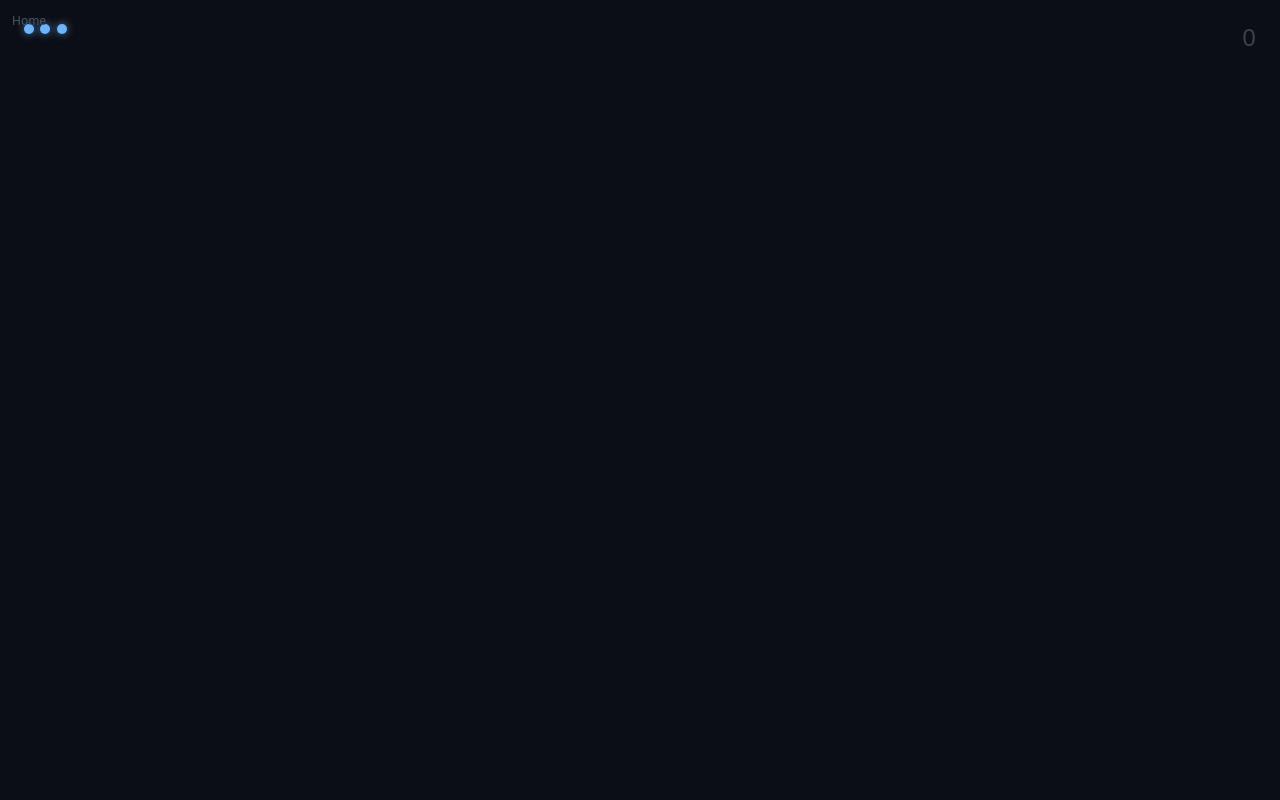
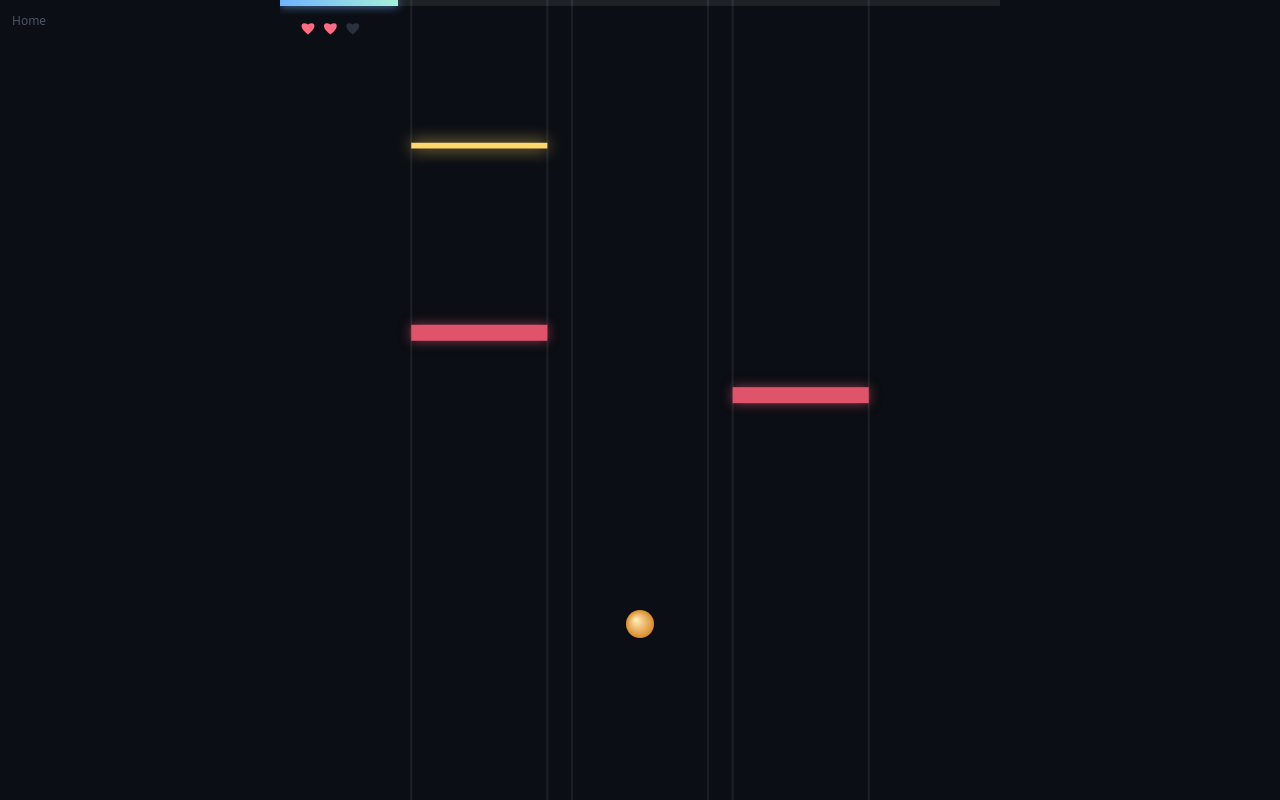
Before and after one commit to comp4020-agentic-coding-studio/comp4020-crit5-saiuppalapati7443, a website built with Vite: page index.html in a window 1280 px wide. Built offline with nearby package versions, Linux system fonts and the light colour scheme.

Commit message:
feat: Marble Crash renderer, input, and no-tutorial UI
Canvas top-down scroller: marble fixed near the bottom, hazards and
gold gates scroll in from a fixed view distance so the first hazard is
already visible and slowly approaching on the very first frame — no
caption needed to explain what's coming. Keyboard (A/D, arrows) and
pointer/touch (tap or drag either half of the stage) drive the same
continuous steer input. Hearts and a top progress bar are the only HUD;
loss/win are communicated by a screen flash and a dimmed/gold track,
with a tap or keypress restarting via resetGame() — no page reload, no
modal, no instructional text anywhere.

```diff
--- a/index.html
+++ b/index.html
@@ -3,10 +3,10 @@
   <head>
     <meta charset="UTF-8" />
     <meta name="viewport" content="width=device-width, initial-scale=1.0" />
-    <title>Tether</title>
+    <title>Marble Crash</title>
     <meta
       name="description"
-      content="Tether — pull the orb back on its elastic tether and let go to launch it at the glowing target."
+      content="Marble Crash — steer a rolling marble down a 3-lane track, dodge the hazards, and ride the gold gates through to the finish."
     />
 
     <meta property="og:type" content="website" />
@@ -22,17 +22,17 @@
       </nav>
     </header>
     <main>
-      <h1 class="visually-hidden">Tether</h1>
+      <h1 class="visually-hidden">Marble Crash</h1>
       <div id="stage">
         <canvas id="scene"></canvas>
-        <div id="score">0</div>
-        <div id="misses">
-          <span class="pip lit"></span>
-          <span class="pip lit"></span>
-          <span class="pip lit"></span>
+        <div id="progress"><div id="progress-fill"></div></div>
+        <div id="hearts">
+          <span class="heart lit"></span>
+          <span class="heart lit"></span>
+          <span class="heart lit"></span>
         </div>
       </div>
     </main>
-    <script type="module" src="./game.js"></script>
+    <script type="module" src="./src/main.ts"></script>
   </body>
 </html>
--- /dev/null
+++ b/src/main.ts
@@ -0,0 +1,238 @@
+import {
+  createInitialState,
+  resetGame,
+  stepGame,
+  LANES,
+  LANE_HALF_WIDTH,
+  GRACE_MS,
+  type GameState,
+} from "./engine/marble.ts";
+
+const stage = document.getElementById("stage") as HTMLDivElement;
+const canvas = document.getElementById("scene") as HTMLCanvasElement;
+const ctx = canvas.getContext("2d")!;
+const progressFill = document.getElementById("progress-fill") as HTMLDivElement;
+const heartEls = Array.from(document.querySelectorAll("#hearts .heart"));
+
+// How far ahead (in distance units) the top of the screen looks — small
+// enough that the marble's own base speed still reads as "rolling", large
+// enough that the first hazard is visible from the very first frame instead
+// of popping in, which is what gives it "ample reaction time" for free.
+const VIEW_DISTANCE = 3000;
+
+let width = 0;
+let height = 0;
+let baseY = 0;
+let horizontalScale = 0;
+
+function resize(): void {
+  const rect = stage.getBoundingClientRect();
+  width = rect.width;
+  height = rect.height;
+  baseY = height * 0.78;
+  horizontalScale = width * 0.36;
+  const dpr = window.devicePixelRatio || 1;
+  canvas.width = width * dpr;
+  canvas.height = height * dpr;
+  canvas.style.width = `${width}px`;
+  canvas.style.height = `${height}px`;
+  ctx.setTransform(dpr, 0, 0, dpr, 0, 0);
+}
+
+function trackX(x: number): number {
+  return width / 2 + x * horizontalScale;
+}
+
+function laneCenterX(lane: -1 | 0 | 1): number {
+  return trackX(LANES[lane + 1]);
+}
+
+const laneWidthPx = () => horizontalScale * LANE_HALF_WIDTH * 1.5;
+
+let state: GameState = createInitialState(1);
+let keySteer: -1 | 0 | 1 = 0;
+let pointerSteer: -1 | 0 | 1 = 0;
+let pointerActive = false;
+let lastTime = 0;
+
+function currentSteer(): -1 | 0 | 1 {
+  return pointerActive ? pointerSteer : keySteer;
+}
+
+function flash(kind: "flash-hit" | "flash-boost"): void {
+  stage.classList.remove("flash-hit", "flash-boost");
+  void stage.offsetWidth;
+  stage.classList.add(kind);
+}
+
+function stagePointFromEvent(e: PointerEvent): { x: number } {
+  const rect = stage.getBoundingClientRect();
+  return { x: e.clientX - rect.left };
+}
+
+function steerFromPoint(x: number): -1 | 0 | 1 {
+  return x < width / 2 ? -1 : 1;
+}
+
+stage.addEventListener("pointerdown", (e) => {
+  if (state.isLost || state.isWon) {
+    state = resetGame();
+    stage.classList.remove("gameover", "won", "flash-hit", "flash-boost");
+    return;
+  }
+  pointerActive = true;
+  pointerSteer = steerFromPoint(stagePointFromEvent(e).x);
+  stage.setPointerCapture(e.pointerId);
+});
+
+stage.addEventListener("pointermove", (e) => {
+  if (!pointerActive) return;
+  pointerSteer = steerFromPoint(stagePointFromEvent(e).x);
+});
+
+function endPointer(): void {
+  pointerActive = false;
+  pointerSteer = 0;
+}
+
+stage.addEventListener("pointerup", endPointer);
+stage.addEventListener("pointercancel", endPointer);
+
+window.addEventListener("keydown", (e) => {
+  if (state.isLost || state.isWon) {
+    state = resetGame();
+    stage.classList.remove("gameover", "won", "flash-hit", "flash-boost");
+    return;
+  }
+  if (e.key === "ArrowLeft" || e.key === "a" || e.key === "A") keySteer = -1;
+  else if (e.key === "ArrowRight" || e.key === "d" || e.key === "D") keySteer = 1;
+});
+
+window.addEventListener("keyup", (e) => {
+  if (
+    (e.key === "ArrowLeft" || e.key === "a" || e.key === "A") && keySteer === -1
+  ) {
+    keySteer = 0;
+  } else if (
+    (e.key === "ArrowRight" || e.key === "d" || e.key === "D") && keySteer === 1
+  ) {
+    keySteer = 0;
+  }
+});
+
+function drawLanes(): void {
+  ctx.strokeStyle = "rgba(255, 255, 255, 0.08)";
+  ctx.lineWidth = 2;
+  for (const laneX of LANES) {
+    const left = trackX(laneX) - laneWidthPx() / 2;
+    const right = trackX(laneX) + laneWidthPx() / 2;
+    for (const edge of [left, right]) {
+      ctx.beginPath();
+      ctx.moveTo(edge, 0);
+      ctx.lineTo(edge, height);
+      ctx.stroke();
+    }
+  }
+}
+
+function distanceToY(objDistance: number): number {
+  return baseY - (objDistance - state.distance) * (baseY / VIEW_DISTANCE);
+}
+
+function drawObstacles(): void {
+  for (const obstacle of state.obstacles) {
+    if (obstacle.hit) continue;
+    const y = distanceToY(obstacle.distance);
+    if (y < -40 || y > height + 40) continue;
+    const x = laneCenterX(obstacle.lane);
+    const w = laneWidthPx();
+    const h = 16;
+    ctx.fillStyle = "#e0546b";
+    ctx.shadowColor = "rgba(224, 84, 107, 0.6)";
+    ctx.shadowBlur = 12;
+    ctx.fillRect(x - w / 2, y - h / 2, w, h);
+    ctx.shadowBlur = 0;
+  }
+}
+
+function drawGates(now: number): void {
+  for (const gate of state.gates) {
+    if (gate.used) continue;
+    const y = distanceToY(gate.distance);
+    if (y < -40 || y > height + 40) continue;
+    const x = laneCenterX(gate.lane);
+    const w = laneWidthPx();
+    const pulse = 0.2 * Math.sin(now / 200);
+    ctx.strokeStyle = "#ffd76a";
+    ctx.lineWidth = 6 + pulse * 4;
+    ctx.shadowColor = "rgba(255, 215, 106, 0.85)";
+    ctx.shadowBlur = 16;
+    ctx.beginPath();
+    ctx.moveTo(x - w / 2, y);
+    ctx.lineTo(x + w / 2, y);
+    ctx.stroke();
+    ctx.shadowBlur = 0;
+  }
+}
+
+function drawMarble(now: number): void {
+  const x = trackX(state.x);
+  const boosted = state.elapsed < state.boostUntil;
+  const invulnerable = state.elapsed < state.invulnerableUntil;
+  // Blink during the grace window rather than just holding a static tint —
+  // an unmoving color change read as "the game is paused" in early
+  // playtesting, a blink reads as "I'm briefly safe."
+  if (invulnerable && Math.floor(now / 100) % 2 === 0) return;
+
+  const radius = 14;
+  const gradient = ctx.createRadialGradient(x - 4, baseY - 4, 1, x, baseY, radius);
+  if (boosted) {
+    gradient.addColorStop(0, "#fff6d8");
+    gradient.addColorStop(1, "#ffd76a");
+  } else {
+    gradient.addColorStop(0, "#ffe9b0");
+    gradient.addColorStop(1, "#d98a2b");
+  }
+  ctx.fillStyle = gradient;
+  ctx.shadowColor = boosted ? "rgba(255, 215, 106, 0.9)" : "rgba(0, 0, 0, 0)";
+  ctx.shadowBlur = boosted ? 20 : 0;
+  ctx.beginPath();
+  ctx.arc(x, baseY, radius, 0, Math.PI * 2);
+  ctx.fill();
+  ctx.shadowBlur = 0;
+}
+
+function updateHud(): void {
+  const pct = Math.min(100, (state.distance / state.finishDistance) * 100);
+  progressFill.style.width = `${pct}%`;
+  heartEls.forEach((el, i) => {
+    el.classList.toggle("lit", i < state.hearts);
+  });
+}
+
+function frame(now: number): void {
+  resize();
+  ctx.clearRect(0, 0, width, height);
+
+  const dt = lastTime === 0 ? 16 : Math.min(now - lastTime, 50);
+  lastTime = now;
+
+  if (!state.isWon && !state.isLost) {
+    state = stepGame(state, { steer: currentSteer() }, dt);
+    if (state.justHit) flash("flash-hit");
+    if (state.justBoosted) flash("flash-boost");
+    if (state.isLost) stage.classList.add("gameover");
+    if (state.isWon) stage.classList.add("won");
+  }
+
+  drawLanes();
+  drawObstacles();
+  drawGates(now);
+  drawMarble(now);
+  updateHud();
+
+  requestAnimationFrame(frame);
+}
+
+resize();
+requestAnimationFrame(frame);
--- a/styles.css
+++ b/styles.css
@@ -53,8 +53,11 @@ main {
   position: relative;
   width: 100%;
   height: 100%;
+  max-width: 720px;
+  margin: 0 auto;
   overflow: hidden;
   cursor: default;
+  touch-action: none;
 }
 
 #scene {
@@ -63,41 +66,50 @@ main {
   display: block;
 }
 
-#score {
+#progress {
+  position: absolute;
+  top: 0;
+  left: 0;
+  right: 0;
+  height: 6px;
+  background: rgba(255, 255, 255, 0.08);
+  z-index: 5;
+}
+
+#progress-fill {
+  height: 100%;
+  width: 0%;
+  background: linear-gradient(90deg, #6fb3ff, #a6f0d8);
+  box-shadow: 0 0 10px rgba(111, 179, 255, 0.8);
+  transition: width 0.1s linear;
+}
+
+#hearts {
   position: absolute;
   top: 1.25rem;
-  right: 1.5rem;
-  font-size: 1.5rem;
-  font-variant-numeric: tabular-nums;
-  color: #3a4152;
-  z-index: 5;
-  user-select: none;
-}
-
-#misses {
-  position: absolute;
-  top: 1.5rem;
-  left: 1.5rem;
+  left: 1.25rem;
   display: flex;
   gap: 0.4rem;
   z-index: 5;
 }
 
-.pip {
-  width: 10px;
-  height: 10px;
-  border-radius: 50%;
+.heart {
+  width: 16px;
+  height: 16px;
   background: #2a3040;
-  box-shadow: inset 0 0 0 1px rgba(255, 255, 255, 0.05);
+  clip-path: path(
+    "M8 14.5 C-2 7.5 1 0.5 8 4.5 C15 0.5 18 7.5 8 14.5 Z"
+  );
   transition: background 0.3s ease, box-shadow 0.3s ease;
 }
 
-.pip.lit {
-  background: #6fb3ff;
-  box-shadow: 0 0 8px rgba(111, 179, 255, 0.7);
+.heart.lit {
+  background: #ff6b81;
+  box-shadow: 0 0 8px rgba(255, 107, 129, 0.7);
 }
 
-#stage.gameover {
+#stage.gameover,
+#stage.won {
   cursor: pointer;
 }
 
@@ -111,11 +123,16 @@ main {
   z-index: 4;
 }
 
-#stage.flash::after {
-  animation: flash 0.6s ease-out;
+#stage.flash-hit::after {
+  animation: flash-red 0.6s ease-out;
 }
 
-@keyframes flash {
+#stage.flash-boost::after {
+  background: radial-gradient(circle at 50% 50%, rgba(255, 210, 90, 0.55), transparent 65%);
+  animation: flash-gold 0.6s ease-out;
+}
+
+@keyframes flash-red {
   0% {
     opacity: 0.8;
   }
@@ -123,3 +140,12 @@ main {
     opacity: 0;
   }
 }
+
+@keyframes flash-gold {
+  0% {
+    opacity: 0.9;
+  }
+  100% {
+    opacity: 0;
+  }
+}
```
